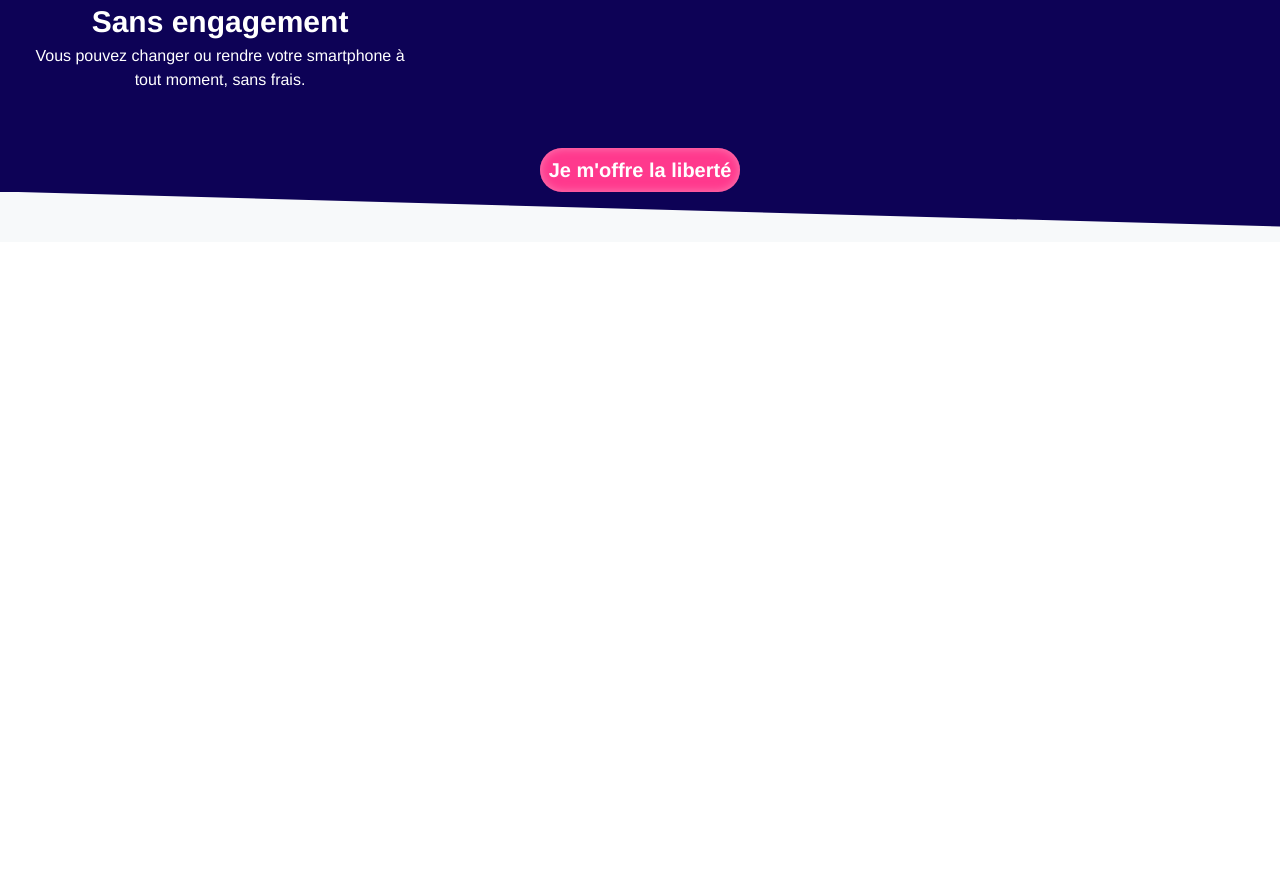
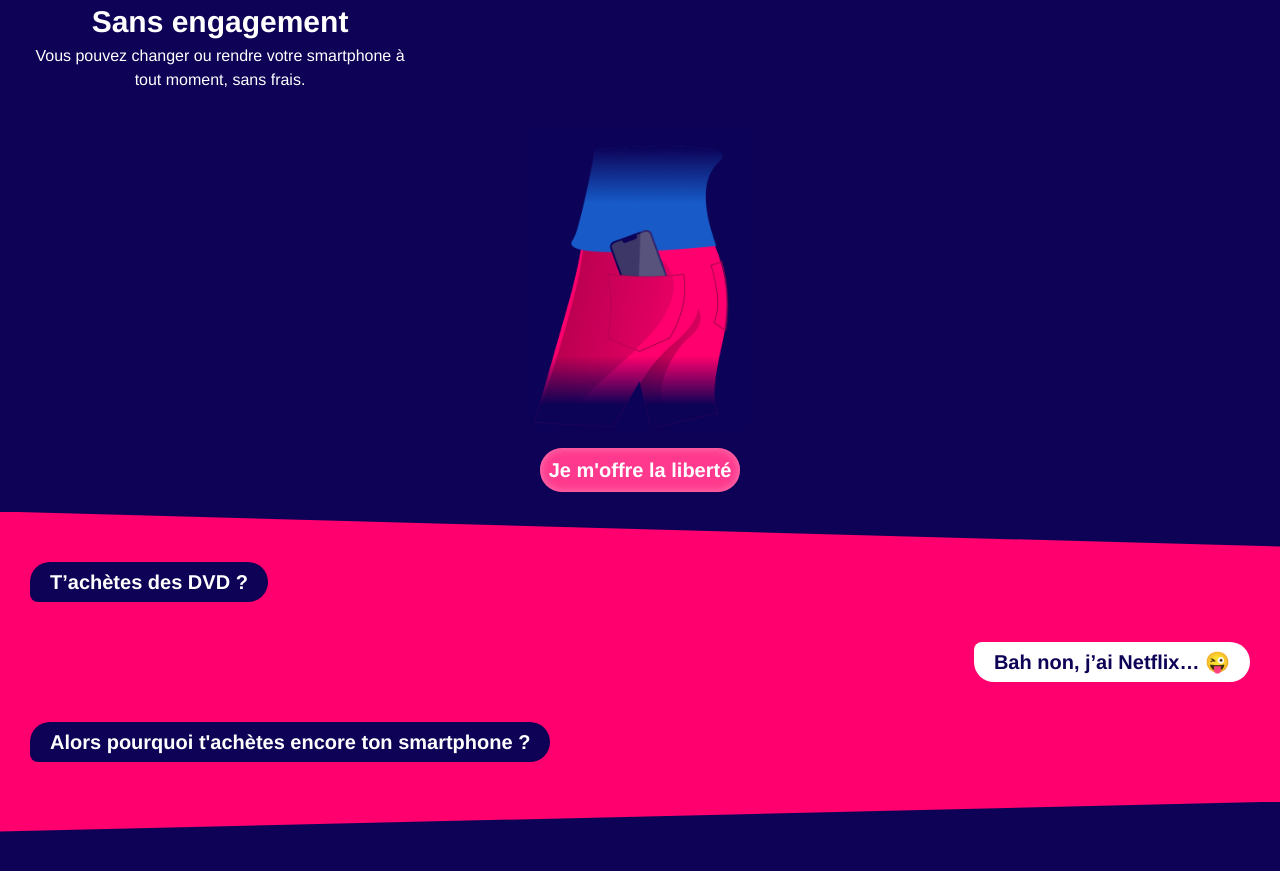
Before and after one commit to leabuende/mobileclub, a Vue app: page / in a window 1280 px wide. Shown: the part 1700-2571 px from the top of the page. Before the commit the page ends 1942 px from the top, so only its background shows below. Built offline with nearby package versions, Linux system fonts and the light colour scheme.

Commit message:
new elements

```diff
--- a/src/components/Accueil.vue
+++ b/src/components/Accueil.vue
@@ -6,7 +6,7 @@
         <kinesis-container class="displayPhones" event="scroll">
           <kinesis-element
             tag="img"
-            :strength="300"
+            :strength="150"
             type="translate"
             axis="y"
             :originY="80"
@@ -16,7 +16,7 @@
           </kinesis-element>
           <kinesis-element
             tag="img"
-            :strength="-300"
+            :strength="-200"
             type="translate"
             axis="y"
             :originY="80"
@@ -102,26 +102,43 @@
     <div class="flex">
       <buttontemplate class="blue" content="Je m'offre la tranquilité" />
     </div>
-    <div style="background-color: #0d0256;">
+    <div style="background-color: #0d0256; padding-bottom: 20px;">
       <div class="elementdesignup"></div>
 
       <div class="element2">
-        <div class="elementside" style="width:440px;">
+        <div class="elementside" style="width: 440px;">
           <text-template
             title="Sans engagement"
             textcolor="whitefont"
             content="Vous pouvez changer ou rendre votre smartphone à tout moment, sans frais."
           />
-
         </div>
         <div class="flex">
-        <buttontemplate
-          class="pink"
-          content="Je m'offre la liberté"/>
+          <img class="phoneinpocket" src="../assets/img/phoneinpocket.png" />
+        </div>
+        <div class="flex">
+          <buttontemplate class="pink" content="Je m'offre la liberté" />
         </div>
       </div>
     </div>
-    <div class="elementdesigndown"></div>
+    <div style="background-color: #ff006e; width: 100%;">
+      <div class="elementdesigndown"></div>
+      <div class="elementside">
+        <div class="talkbubbleleft"><p>T’achètes des DVD ?</p></div>
+      </div>
+      <div class="elementrightside">
+        <div class="talkbubbleright"><p>Bah non, j’ai Netflix… 😜</p></div>
+      </div>
+      <div class="elementside">
+        <div class="talkbubbleleft">
+          <p>Alors pourquoi t'achètes encore ton smartphone ?</p>
+        </div>
+      </div>
+    </div>
+    <div style="background-color: #0d0256; height:812px;" >
+    <div class="element3designdown"/>
+
+    </div>
   </div>
 </template>
 
@@ -159,9 +176,59 @@ export default {
 </script>
 
 <style scoped>
+.talkbubbleleft {
+  margin-bottom: 40px;
+  text-decoration: none;
+  font-weight: bolder;
+  font-size: 20px;
+  background-color: #0d0256;
+  margin-left: 30px;
+  color: white;
+  padding-left: 20px;
+  display: table;
+  text-align: center;
+  padding-right: 20px;
+  padding-top: 5px;
+  padding-bottom: 5px;
+  border-radius: 25px 25px 25px 10px;
+}
+.talkbubbleright {
+  margin-bottom: 40px;
+  text-decoration: none;
+  font-weight: bolder;
+  font-size: 20px;
+  background-color: #ffffff;
+  margin-left: 30px;
+  color: #0d0256;
+  padding-left: 20px;
+  display: table;
+  text-align: center;
+  padding-right: 20px;
+  padding-top: 5px;
+  padding-bottom: 5px;
+  border-radius: 10px 25px 25px 25px;
+}
+.talkbubbleright p {
+  display: table-cell;
+  vertical-align: middle;
+}
+.talkbubbleleft p {
+  display: table-cell;
+  vertical-align: middle;
+}
 .elementside {
   display: flex;
   justify-content: flex-start;
+}
+
+.elementrightside {
+  display: flex;
+  justify-content: flex-end;
+  margin-right: 30px;
+}
+.phoneinpocket {
+  height: 300px;
+  width: auto;
 }
 .body {
   background-color: #f7f9fa;
@@ -174,6 +241,13 @@ export default {
   width: 100%;
   height: 50px;
   background-color: #0d0256;
+  background-size: cover;
+  clip-path: polygon(0% 60%, 100% 0%, 0% 0%);
+}
+.element3designdown {
+  width: 100%;
+  height: 50px;
+  background-color: #FF006E;
   background-size: cover;
   clip-path: polygon(0% 60%, 100% 0%, 0% 0%);
 }
```
Also changed, not shown: src/assets/img/phoneinpocket.png (added).
